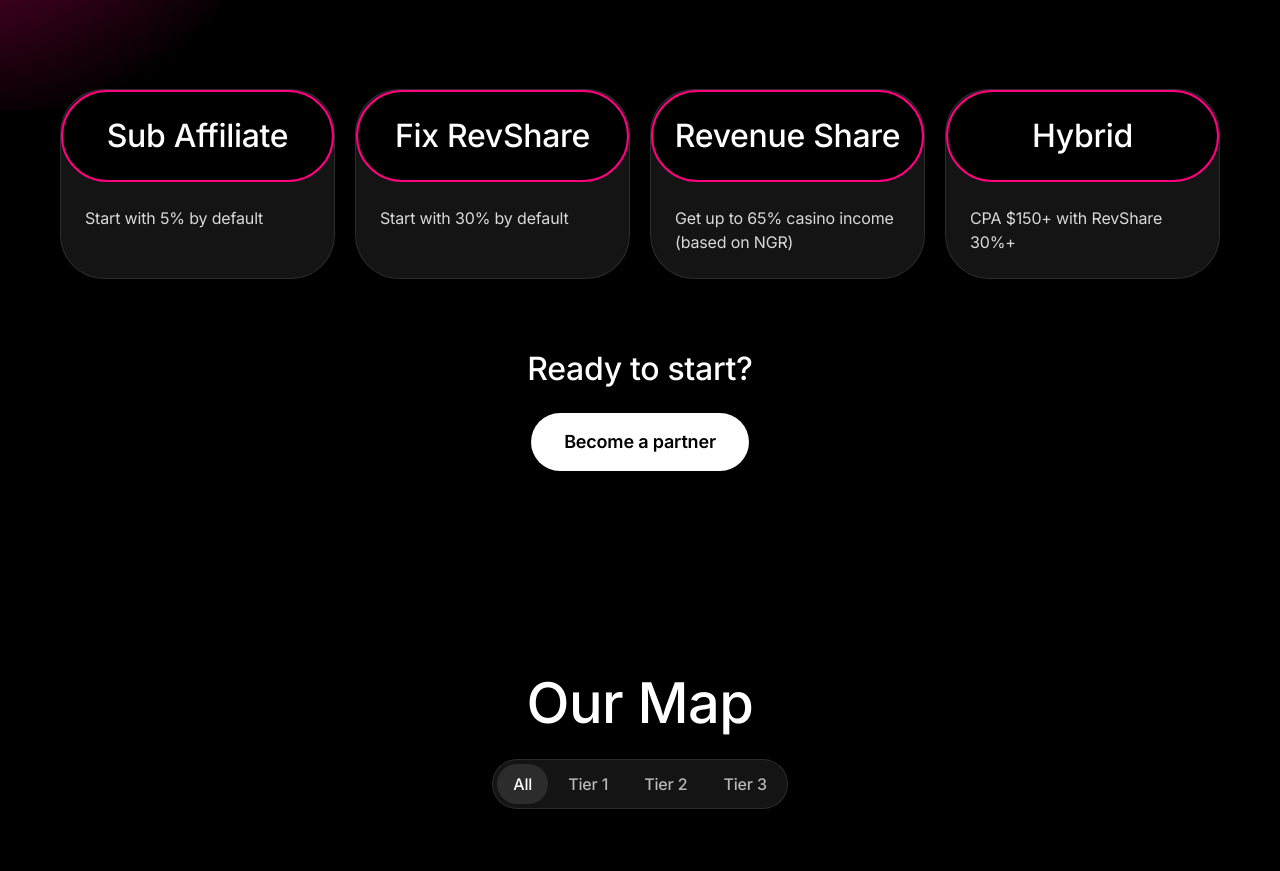
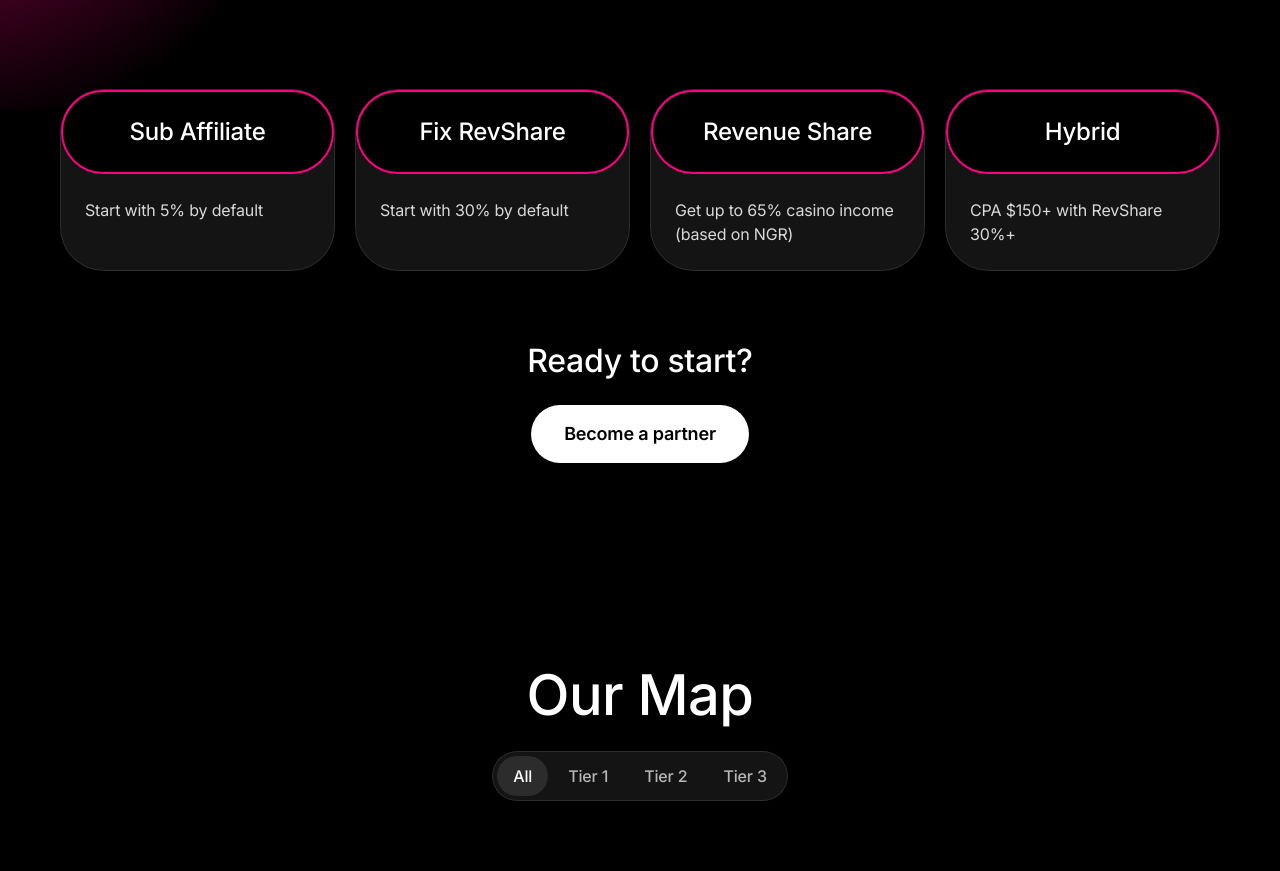
Before and after one commit to viktor-hirenko/makeberry-affiliates, a Vue app: page / in a window 1280 px wide. Shown: the part 2744-3615 px from the top of the page. Built offline with nearby package versions, Linux system fonts and the light colour scheme.

Commit message:
refactor: update PillHeaderCard styles for improved responsiveness and layout consistency, adjusting media queries for better text display on different screen sizes

```diff
--- a/src/components/shared/PillHeaderCard.vue
+++ b/src/components/shared/PillHeaderCard.vue
@@ -83,6 +83,13 @@ const rootStyle = props.bodyGap
   }
 }
 
+/*
+ * Pill-заголовок:
+ *  • <1440 — 24/32, чтобы длинные заголовки (Revenue Share, Sub-Affiliate)
+ *    помещались с воздухом в узкой карточке планшета (1024–1439, ~230px).
+ *  • ≥1440 — H4 32/40, как в Figma desktop-фреймах
+ *    (3838-10833 / 3861-21411 / 3861-21370), где карточка ~285px.
+ */
 .phc__pill-text {
   font-family: var(--font-sans);
   font-weight: 500;
@@ -93,7 +100,7 @@ const rootStyle = props.bodyGap
   text-align: center;
   white-space: nowrap;
 
-  @include mq($from: tablet) {
+  @include mq($from: desktop) {
     @include font-h4;
   }
 }
```
